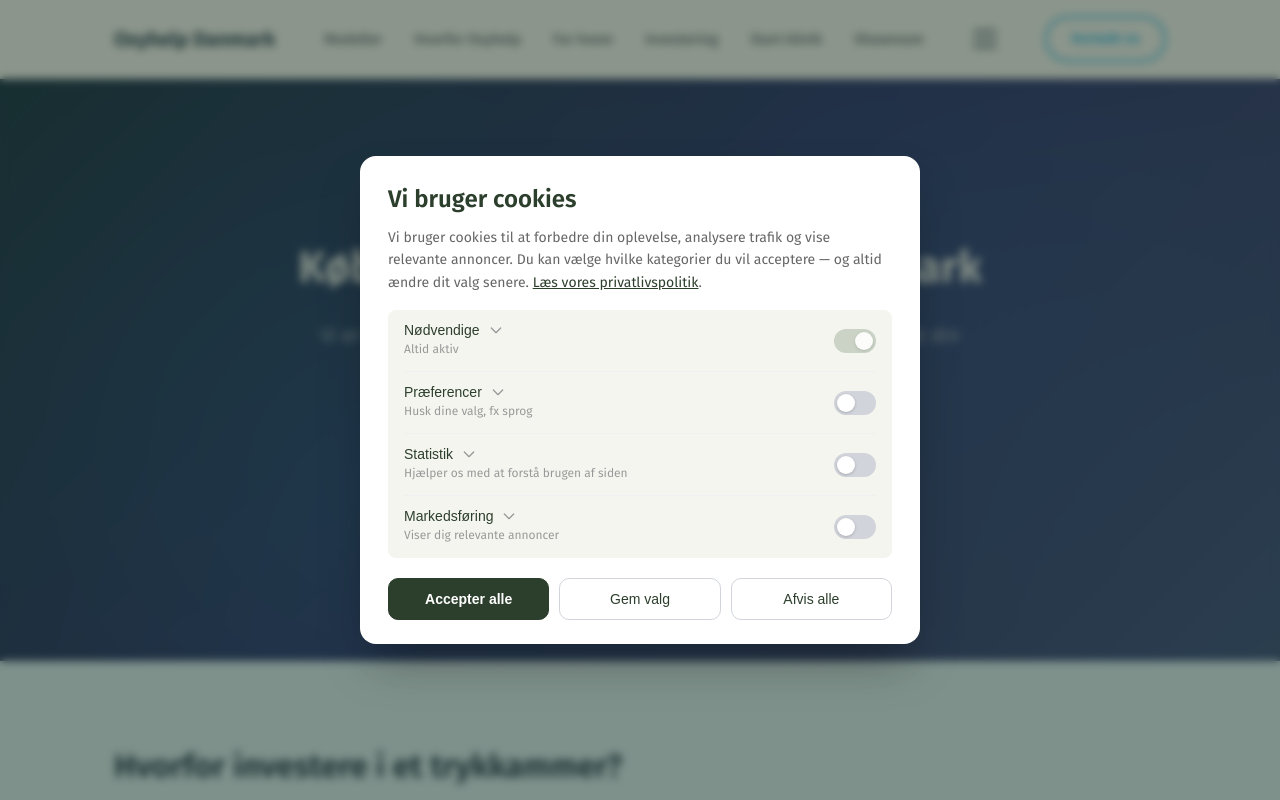
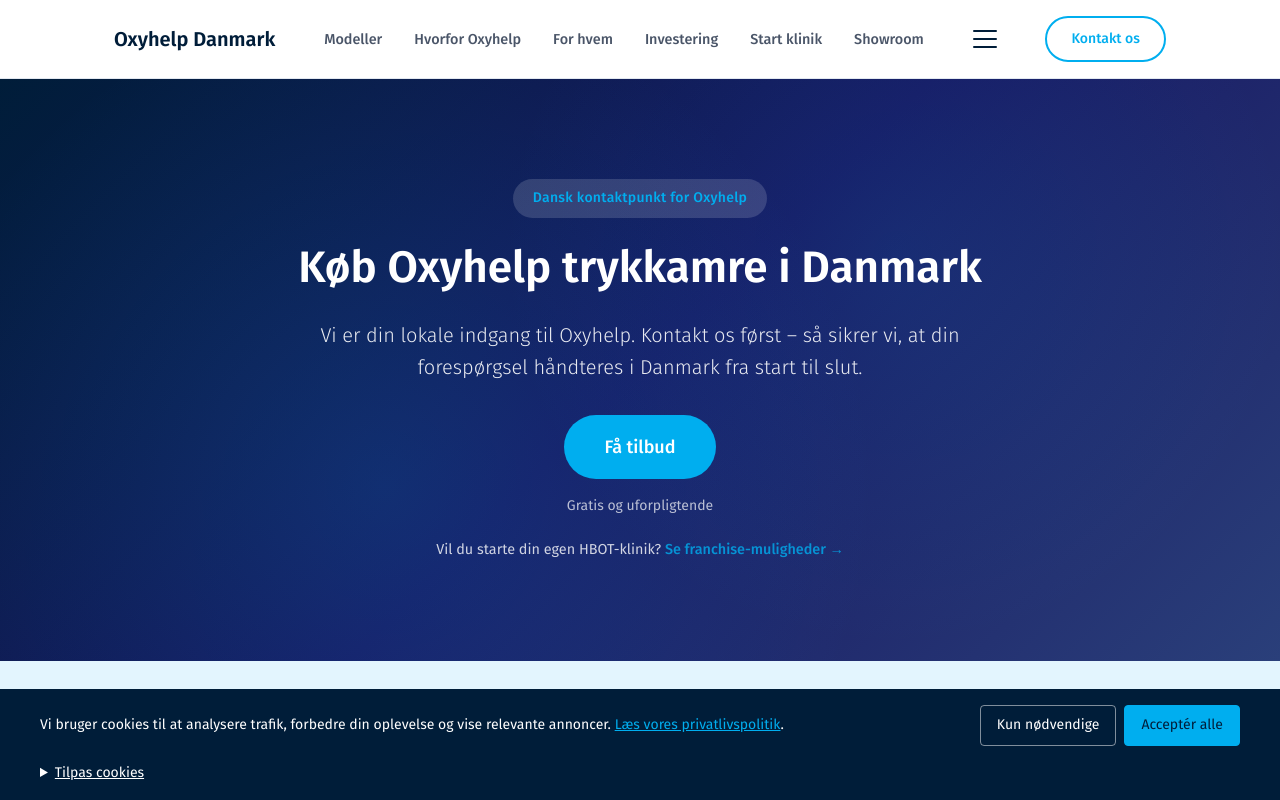
Before and after one commit to justbeinguseful/oxyhelp-danmark, a plain HTML site: page index.html in a window 1280 px wide. Shown: the top 800 px of the page. Drawn offline with Linux system fonts and the light colour scheme.

Commit message:
Restore Oxyhelp's own navy cookie banner appearance
Replace the copied Peak green centred modal with Oxyhelp's navy bottom banner, cyan accents and existing Fira Sans typography. Keep current consent scripts byte-identical and retain accept, necessary-only and custom choices. Only homepage cookie styling and markup change; all other source remains identical.

```diff
--- a/index.html
+++ b/index.html
@@ -72,31 +72,26 @@
     }
     </script>
 
-    <!-- Cookie Consent Modal Styles -->
+    <!-- Oxyhelp Cookie Consent Banner Styles -->
     <style id="cookie-modal-styles">
-      .cc-overlay{position:fixed;inset:0;background:rgba(44,62,44,.55);backdrop-filter:blur(4px);z-index:9999;display:flex;align-items:center;justify-content:center;padding:1rem;animation:ccFadeIn .25s ease-out}
-      .cc-overlay.hidden{display:none}
-      @keyframes ccFadeIn{from{opacity:0}to{opacity:1}}
-      @keyframes ccSlideUp{from{opacity:0;transform:translateY(20px)}to{opacity:1;transform:translateY(0)}}
-      .cc-card{background:#fff;border-radius:16px;max-width:560px;width:100%;max-height:88vh;overflow-y:auto;box-shadow:0 25px 50px -12px rgba(0,0,0,.35);animation:ccSlideUp .3s ease-out}
-      .cc-toggle{position:relative;display:inline-block;width:42px;height:24px;flex-shrink:0}
-      .cc-toggle input{opacity:0;width:0;height:0}
-      .cc-slider{position:absolute;cursor:pointer;inset:0;background:#d1d5db;transition:.3s;border-radius:24px}
-      .cc-slider:before{position:absolute;content:"";height:18px;width:18px;left:3px;bottom:3px;background:#fff;transition:.3s;border-radius:50%;box-shadow:0 1px 3px rgba(0,0,0,.2)}
-      .cc-toggle input:checked+.cc-slider{background:#8BA888}
-      .cc-toggle input:checked+.cc-slider:before{transform:translateX(18px)}
-      .cc-toggle input:disabled+.cc-slider{background:#B8C5B4;cursor:not-allowed;opacity:.7}
-      .cc-row{border-top:1px solid #f0f0f0;padding:12px 0}
-      .cc-row:first-child{border-top:none}
-      .cc-details{display:none;padding-top:8px;font-size:13px;color:#666;line-height:1.5}
-      .cc-details.open{display:block}
-      .cc-chev{transition:transform .2s;width:16px;height:16px;color:#999}
-      .cc-chev.open{transform:rotate(180deg)}
-      .cc-btn{padding:12px 16px;border-radius:10px;font-weight:500;font-size:14px;flex:1;transition:all .15s;cursor:pointer;border:1px solid #d1d5db;text-align:center}
-      .cc-btn-accept{background:#2C3E2C;color:#fff;border-color:#2C3E2C;font-weight:600}
-      .cc-btn-accept:hover{background:#1e2e1e}
-      .cc-btn-secondary{background:#fff;color:#2C3E2C}
-      .cc-btn-secondary:hover{background:#f9fafb}
+      .oxy-cookie-banner{position:fixed;bottom:0;left:0;right:0;background:var(--oxy-navy);color:#fff;padding:16px 24px;z-index:9999;font-size:.875rem;max-height:80vh;overflow-y:auto}
+      .oxy-cookie-banner.hidden{display:none}
+      .oxy-cookie-content{max-width:1200px;margin:0 auto;display:flex;align-items:center;justify-content:center;gap:16px;flex-wrap:wrap}
+      .oxy-cookie-content>p{margin:0;flex:1 1 400px}
+      .oxy-cookie-banner a{color:var(--oxy-cerulean);text-decoration:underline}
+      .oxy-cookie-actions{display:flex;gap:8px;flex-wrap:wrap}
+      .oxy-cookie-button{background:transparent;color:#fff;border:1px solid rgba(255,255,255,.5);padding:8px 16px;border-radius:4px;cursor:pointer;font:inherit}
+      .oxy-cookie-button:hover{background:rgba(255,255,255,.12)}
+      .oxy-cookie-button:focus-visible,.oxy-cookie-settings summary:focus-visible{outline:2px solid var(--oxy-cerulean);outline-offset:4px}
+      .oxy-cookie-accept{background:var(--oxy-cerulean);color:var(--oxy-navy);border-color:var(--oxy-cerulean)}
+      .oxy-cookie-accept:hover{background:var(--oxy-cerulean-dark)}
+      .oxy-cookie-settings{width:100%;font:inherit}
+      .oxy-cookie-settings summary{cursor:pointer;width:fit-content;text-decoration:underline}
+      .oxy-cookie-options{display:grid;grid-template-columns:repeat(auto-fit,minmax(200px,1fr));gap:16px;margin:16px 0}
+      .oxy-cookie-options label{display:block;font-weight:500}
+      .oxy-cookie-options input{width:auto;margin-right:6px;accent-color:var(--oxy-cerulean)}
+      .oxy-cookie-options small{display:block;font-weight:400;color:#d2e5f1;margin-top:6px}
+      @media(max-width:600px){.oxy-cookie-banner{padding:16px}.oxy-cookie-content>p{flex-basis:100%}.oxy-cookie-actions{width:100%}.oxy-cookie-actions button{flex:1}.oxy-cookie-options{grid-template-columns:1fr}}
     </style>
 </head>
 <body>
@@ -541,24 +536,24 @@
         </div>
     </footer>
 
-    <!-- Cookie Consent Modal -->
-    <div id="cookie-modal" class="cc-overlay">
-      <div class="cc-card">
-        <div style="padding:24px 28px">
-          <h2 style="font-family:inherit;font-size:1.5rem;font-weight:600;margin:0 0 8px;color:#2C3E2C">Vi bruger cookies</h2>
-          <p style="font-size:14px;color:#666;line-height:1.6;margin:0 0 16px">Vi bruger cookies til at forbedre din oplevelse, analysere trafik og vise relevante annoncer. Du kan vælge hvilke kategorier du vil acceptere — og altid ændre dit valg senere. <a href="/privatlivspolitik.html" style="color:#2C3E2C;text-decoration:underline">Læs vores privatlivspolitik</a>.</p>
-          <div style="background:#F5F5F0;border-radius:8px;padding:0 16px;margin:0 0 20px">
-            <div class="cc-row"><div style="display:flex;align-items:center;justify-content:space-between;gap:12px"><div style="flex:1"><button onclick="ccToggle('cc-det-nec','cc-ch-nec')" style="display:flex;align-items:center;gap:8px;background:none;border:none;cursor:pointer;padding:0"><span style="font-weight:500;font-size:14px;color:#2C3E2C">Nødvendige</span><svg id="cc-ch-nec" class="cc-chev" fill="none" stroke="currentColor" viewBox="0 0 24 24"><path stroke-linecap="round" stroke-linejoin="round" stroke-width="2" d="M19 9l-7 7-7-7"/></svg></button><span style="font-size:12px;color:#999;display:block;margin-top:2px">Altid aktiv</span></div><label class="cc-toggle"><input type="checkbox" checked disabled><span class="cc-slider"></span></label></div><div id="cc-det-nec" class="cc-details">Nødvendige for at siden fungerer — fx at huske dit samtykke og beskytte mod misbrug. Kan ikke fravælges.</div></div>
-            <div class="cc-row"><div style="display:flex;align-items:center;justify-content:space-between;gap:12px"><div style="flex:1"><button onclick="ccToggle('cc-det-pref','cc-ch-pref')" style="display:flex;align-items:center;gap:8px;background:none;border:none;cursor:pointer;padding:0"><span style="font-weight:500;font-size:14px;color:#2C3E2C">Præferencer</span><svg id="cc-ch-pref" class="cc-chev" fill="none" stroke="currentColor" viewBox="0 0 24 24"><path stroke-linecap="round" stroke-linejoin="round" stroke-width="2" d="M19 9l-7 7-7-7"/></svg></button><span style="font-size:12px;color:#999;display:block;margin-top:2px">Husk dine valg, fx sprog</span></div><label class="cc-toggle"><input type="checkbox" id="cc-cat-pref"><span class="cc-slider"></span></label></div><div id="cc-det-pref" class="cc-details">Husker oplysninger der ændrer hvordan siden opfører sig — fx foretrukket sprog eller region.</div></div>
-            <div class="cc-row"><div style="display:flex;align-items:center;justify-content:space-between;gap:12px"><div style="flex:1"><button onclick="ccToggle('cc-det-stat','cc-ch-stat')" style="display:flex;align-items:center;gap:8px;background:none;border:none;cursor:pointer;padding:0"><span style="font-weight:500;font-size:14px;color:#2C3E2C">Statistik</span><svg id="cc-ch-stat" class="cc-chev" fill="none" stroke="currentColor" viewBox="0 0 24 24"><path stroke-linecap="round" stroke-linejoin="round" stroke-width="2" d="M19 9l-7 7-7-7"/></svg></button><span style="font-size:12px;color:#999;display:block;margin-top:2px">Hjælper os med at forstå brugen af siden</span></div><label class="cc-toggle"><input type="checkbox" id="cc-cat-stat"><span class="cc-slider"></span></label></div><div id="cc-det-stat" class="cc-details">Anonym statistik om hvordan besøgende bruger siden (Google Analytics).</div></div>
-            <div class="cc-row"><div style="display:flex;align-items:center;justify-content:space-between;gap:12px"><div style="flex:1"><button onclick="ccToggle('cc-det-mark','cc-ch-mark')" style="display:flex;align-items:center;gap:8px;background:none;border:none;cursor:pointer;padding:0"><span style="font-weight:500;font-size:14px;color:#2C3E2C">Markedsføring</span><svg id="cc-ch-mark" class="cc-chev" fill="none" stroke="currentColor" viewBox="0 0 24 24"><path stroke-linecap="round" stroke-linejoin="round" stroke-width="2" d="M19 9l-7 7-7-7"/></svg></button><span style="font-size:12px;color:#999;display:block;margin-top:2px">Viser dig relevante annoncer</span></div><label class="cc-toggle"><input type="checkbox" id="cc-cat-mark"><span class="cc-slider"></span></label></div><div id="cc-det-mark" class="cc-details">Bruges til at vise relevante annoncer på tværs af websites (Google Ads, Meta Pixel).</div></div>
+    <!-- Oxyhelp Cookie Consent Banner -->
+    <div id="cookie-modal" class="oxy-cookie-banner" role="region" aria-label="Cookievalg">
+      <div class="oxy-cookie-content">
+        <p>Vi bruger cookies til at analysere trafik, forbedre din oplevelse og vise relevante annoncer. <a href="/privatlivspolitik.html">Læs vores privatlivspolitik</a>.</p>
+        <div class="oxy-cookie-actions">
+          <button type="button" onclick="ccConsent('necessary')" class="oxy-cookie-button">Kun nødvendige</button>
+          <button type="button" onclick="ccConsent('all')" class="oxy-cookie-button oxy-cookie-accept">Acceptér alle</button>
+        </div>
+        <details class="oxy-cookie-settings">
+          <summary>Tilpas cookies</summary>
+          <div class="oxy-cookie-options">
+            <label><input type="checkbox" checked disabled>Nødvendige<small>Husker dit samtykke og beskytter mod misbrug. Altid aktive.</small></label>
+            <label><input type="checkbox" id="cc-cat-pref">Præferencer<small>Husker dine valg, fx sprog eller region.</small></label>
+            <label><input type="checkbox" id="cc-cat-stat">Statistik<small>Anonym statistik om brugen af siden (Google Analytics).</small></label>
+            <label><input type="checkbox" id="cc-cat-mark">Markedsføring<small>Relevante annoncer på tværs af websites (Google Ads, Meta Pixel).</small></label>
           </div>
-          <div style="display:flex;gap:10px">
-            <button onclick="ccConsent('all')" class="cc-btn cc-btn-accept">Accepter alle</button>
-            <button onclick="ccConsent('custom')" class="cc-btn cc-btn-secondary">Gem valg</button>
-            <button onclick="ccConsent('necessary')" class="cc-btn cc-btn-secondary">Afvis alle</button>
-          </div>
-        </div>
+          <button type="button" onclick="ccConsent('custom')" class="oxy-cookie-button">Gem valg</button>
+        </details>
       </div>
     </div>
 
```
